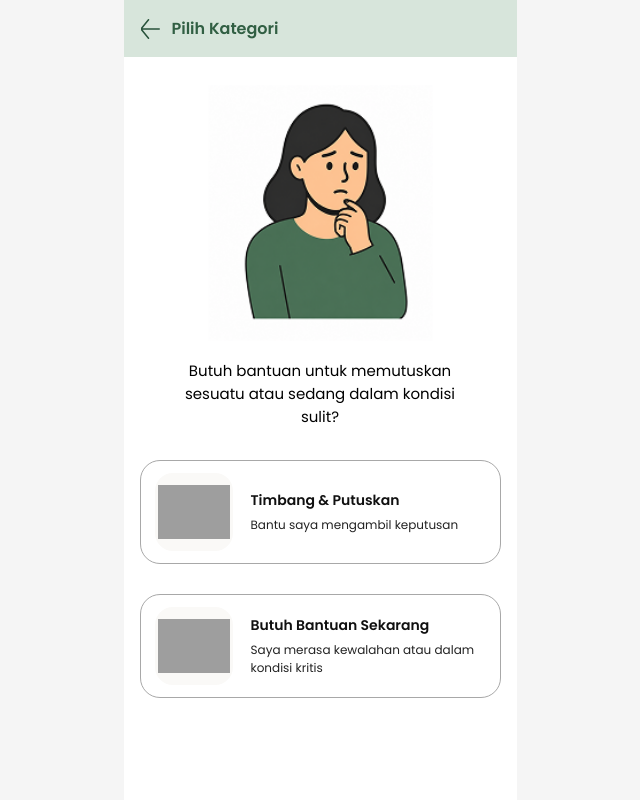
After one commit to mahawiyarta/cerita_kita, a Laravel app: page /decision in a window 1280 px wide. The commit adds this page. Shown: the whole page, without its empty margins (320-960 px from the left). Run offline with Laravel 12, Linux system fonts and the light colour scheme; style sheets or scripts are compiled from the project's sources; grey boxes are pictures that could not be loaded.

Commit message:
update decision

```diff
--- /dev/null
+++ b/resources/css/pages/decision.css
@@ -0,0 +1,163 @@
+
+.decision-page {
+    min-height: 100vh;
+    min-height: 100dvh;
+    display: flex;
+    justify-content: center;
+    background-color: #F5F5F5;
+    font-family: var(--font-primary, 'Poppins', sans-serif);
+}
+.decision-container {
+    width: 100%;
+    max-width: 393px;
+    min-height: 100vh;
+    min-height: 100dvh;
+    background-color: #FFFFFF;
+    display: flex;
+    flex-direction: column;
+    box-sizing: border-box;
+}
+.decision-header {
+    width: 100%;
+    min-height: 57px;
+    display: flex;
+    align-items: center;
+    gap: 10px;
+    padding: 12px 16px;
+    background-color: #D7E5DB;
+    box-sizing: border-box;
+}
+.decision-back {
+    width: 22px;
+    height: 24px;
+    display: flex;
+    justify-content: center;
+    align-items: center;
+    text-decoration: none;
+}
+.decision-back img {
+    width: 20px;
+    height: 20px;
+    object-fit: contain;
+}
+.decision-header h1 {
+    margin: 0;
+    color: #315F43;
+    font-size: 16px;
+    font-weight: 600;
+    line-height: 24px;
+}
+.decision-content {
+    width: 100%;
+    display: flex;
+    flex-direction: column;
+    align-items: center;
+    padding: 28px 16px 40px;
+    box-sizing: border-box;
+}
+.decision-illustration {
+    width: 100%;
+    display: flex;
+    justify-content: center;
+    align-items: center;
+}
+.decision-illustration img {
+    display: block;
+    width: 225px;
+    max-width: 100%;
+    height: auto;
+    object-fit: contain;
+}
+.decision-description {
+    max-width: 275px;
+    margin: 18px 0 0;
+    color: #000000;
+    font-family: var(--font-primary, 'Poppins', sans-serif);
+    font-size: 15px;
+    font-weight: 400;
+    line-height: 23px;
+    text-align: center;
+}
+.decision-options {
+    width: 100%;
+    display: flex;
+    flex-direction: column;
+    gap: 30px;
+    margin-top: 32px;
+}
+.decision-option {
+    width: 100%;
+    min-height: 102px;
+    display: flex;
+    align-items: center;
+    gap: 18px;
+    padding: 12px 14px;
+    border: 1px solid #A8A8A8;
+    border-radius: 20px;
+    background-color: #FFFFFF;
+    box-sizing: border-box;
+}
+.decision-option-icon {
+    width: 78px;
+    height: 78px;
+    flex-shrink: 0;
+    display: flex;
+    justify-content: center;
+    align-items: center;
+    border-radius: 18px;
+    background-color: #FAF9F7;
+}
+.decision-option-icon img {
+    width: 72px;
+    height: 72px;
+    object-fit: contain;
+}
+.decision-option-info {
+    flex: 1;
+    min-width: 0;
+}
+.decision-option-title {
+    margin: 0 0 6px;
+    color: #101010;
+    font-family: var(--font-primary, 'Poppins', sans-serif);
+    font-size: 14px;
+    font-weight: 600;
+    line-height: 20px;
+}
+.decision-option-description {
+    margin: 0;
+    color: #222222;
+    font-family: var(--font-primary, 'Poppins', sans-serif);
+    font-size: 12px;
+    font-weight: 400;
+    line-height: 18px;
+}
+.decision-back:focus-visible {
+    outline: 2px solid #4D775A;
+    outline-offset: 4px;
+    border-radius: 4px;
+}
+@media (max-width: 360px) {
+    .decision-content {
+        padding-left: 14px;
+        padding-right: 14px;
+    }
+    .decision-option {
+        gap: 14px;
+        padding: 10px 12px;
+    }
+    .decision-option-icon {
+        width: 70px;
+        height: 70px;
+    }
+    .decision-option-icon img {
+        width: 64px;
+        height: 64px;
+    }
+    .decision-option-title {
+        font-size: 13px;
+    }
+    .decision-option-description {
+        font-size: 11px;
+    }
+}
--- /dev/null
+++ b/resources/views/decision.blade.php
@@ -0,0 +1,78 @@
+@extends('layouts.app')
+
+@section('title', 'Pilih Kategori - CeritaKita')
+
+@push('styles')
+    @vite('resources/css/pages/decision.css')
+@endpush
+
+@section('content')
+
+<section class="decision-page">
+    <div class="decision-container">
+        <header class="decision-header">
+            <a
+                href="{{ route('journal-summary') }}"
+                class="decision-back"
+                aria-label="Kembali ke Journal Summary"
+            >
+                <img
+                    src="{{ asset('icons/arrow_back.svg') }}"
+                    alt=""
+                >
+            </a>
+            <h1>Pilih Kategori</h1>
+        </header>
+        <main class="decision-content">
+            <div class="decision-illustration">
+                <img
+                    src="{{ asset('images/decision_image.png') }}"
+                    alt="Ilustrasi seseorang sedang berpikir"
+                >
+            </div>
+            <p class="decision-description">
+                Butuh bantuan untuk
+                memutuskan sesuatu atau
+                sedang dalam kondisi sulit?
+            </p>
+            <div class="decision-options">
+                <article class="decision-option">
+                    <div class="decision-option-icon">
+                        <img
+                            src="{{ asset('icons/decision_icon1.svg') }}"
+                            alt=""
+                        >
+                    </div>
+                    <div class="decision-option-info">
+                        <h2 class="decision-option-title">
+                            Timbang &amp; Putuskan
+                        </h2>
+                        <p class="decision-option-description">
+                            Bantu saya mengambil
+                            keputusan
+                        </p>
+                    </div>
+                </article>
+                <article class="decision-option">
+                    <div class="decision-option-icon">
+                        <img
+                            src="{{ asset('icons/decision_icon2.svg') }}"
+                            alt=""
+                        >
+                    </div>
+                    <div class="decision-option-info">
+                        <h2 class="decision-option-title">
+                            Butuh Bantuan Sekarang
+                        </h2>
+                        <p class="decision-option-description">
+                            Saya merasa kewalahan atau
+                            dalam kondisi kritis
+                        </p>
+                    </div>
+                </article>
+            </div>
+        </main>
+    </div>
+</section>
+
+@endsection
--- a/routes/web.php
+++ b/routes/web.php
@@ -12,6 +12,7 @@ Route::view('/chat-option', 'chat-option')->name('chat-option');
 Route::view('/chat-interface', 'chat-interface')->name('chat-interface');
 Route::view('/journal', 'journal')->name('journal');
 Route::view('/journal-summary', 'journal-summary')->name('journal-summary');
+Route::view('/decision', 'decision')->name('decision');
 
 Route::post(
     '/chat/curhat/send',
--- a/vite.config.js
+++ b/vite.config.js
@@ -16,6 +16,7 @@ export default defineConfig({
                     'resources/css/pages/chat-option.css',
                     'resources/css/pages/chat-interface.css',
                     'resources/css/pages/journal.css',
+                    'resources/css/pages/decision.css',
                     'resources/js/app.js',
             ],
             refresh: true,
```
Also changed, not shown: resources/views/journal-summary.blade.php (+6 -6 lines), public/icons/decision_icon1.svg (added), public/icons/decision_icon2.svg (added), public/images/decision_image.png (added).
